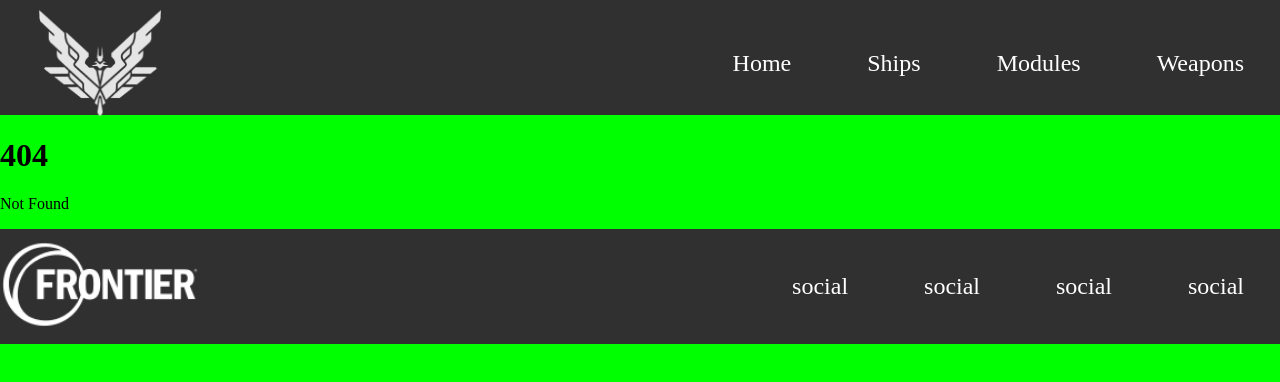
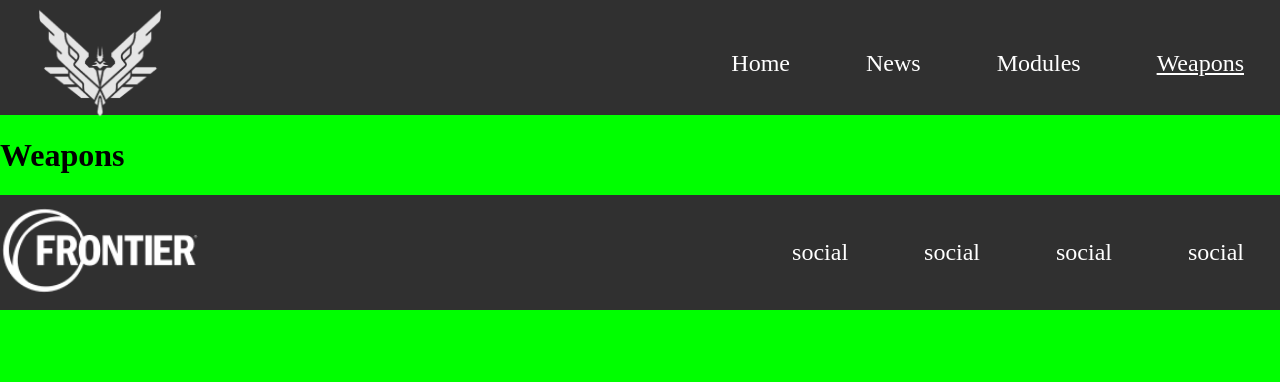
Before and after one commit to Daniel2003Morris/Svelte2023, a SvelteKit app: page /Weapons in a window 1280 px wide. Before the commit this address had no page. Shown: the top 382 px of the page. Built offline with nearby package versions, Linux system fonts and the light colour scheme.

Commit message:
added pages and titles

```diff
--- a/src/lib/Nav.svelte
+++ b/src/lib/Nav.svelte
@@ -8,8 +8,8 @@
     <img src="favicon.png" width="200" alt="Broken">
     <ul>
         <NavLink href="/" title="Home" />
-        <NavLink href="/ships" title="Ships" />
-        <NavLink href="/modules" title="Modules" />
-        <NavLink href="/weapons" title="Weapons" />
+        <NavLink href="/News" title="News" />
+        <NavLink href="/Modules" title="Modules" />
+        <NavLink href="/Weapons" title="Weapons" />
     </ul>
 </nav>
--- a/src/routes/+page.svelte
+++ b/src/routes/+page.svelte
@@ -17,7 +17,6 @@
 <div id="grid-container">
     <div id="news-img"><img src="{news.img}"></div>
     <div id="news-txt">
-        {console.log(news.)}
         {news.article}
     </div>
     <div id="news-txt">
--- /dev/null
+++ b/src/routes/Modules/+page.svelte
@@ -0,0 +1,4 @@
+<svelte:head>
+    <title>Modules</title>
+</svelte:head>
+<h1>Modules</h1>
--- /dev/null
+++ b/src/routes/Weapons/+page.svelte
@@ -0,0 +1,4 @@
+<svelte:head>
+    <title>Weapons</title>
+</svelte:head>
+<h1>Weapons</h1>
```
Also changed, not shown: src/routes/News/+page.svelte (added, +15 -0 lines).
